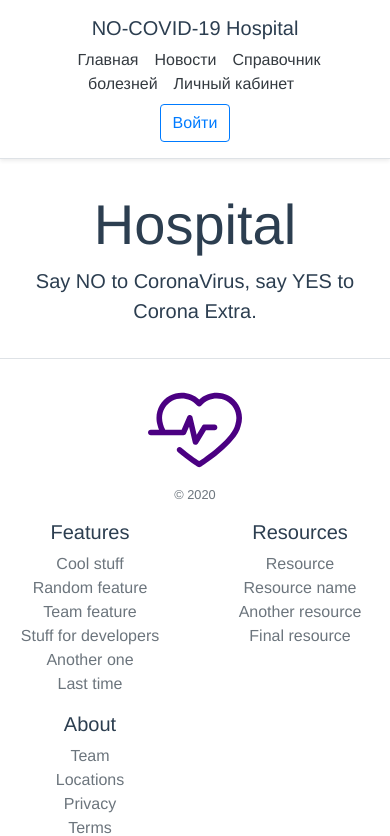
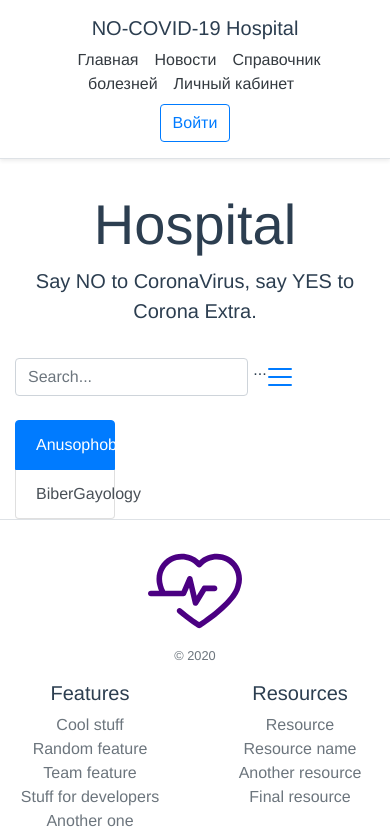
Before and after one commit to Themex/hospital, a Vue app: page /catalog in a window 390 px wide. Shown: the top 836 px of the page. Built offline with nearby package versions, Linux system fonts and the light colour scheme.

Commit message:
Added Catalog and News

```diff
--- a/src/assets/scss/_containers.scss
+++ b/src/assets/scss/_containers.scss
@@ -14,6 +14,10 @@
   max-width: 300px;
 }
 
+.forty-height {
+  height: 40%;
+}
+
 form {
   text-align: left;
   width: 100%;
--- /dev/null
+++ b/src/components/Topic.vue
@@ -0,0 +1,37 @@
+<template>
+  <div class="card mb-4 shadow-sm">
+    <div class="card-header">
+      <h4 class="my-0 font-weight-normal" v-html="title"></h4>
+    </div>
+    <div class="card-body">
+      <h1 class="card-title news-card-title" v-html="subtitle"></h1>
+      <div class="forty-height mt-3 mb-4" v-html="msg"></div>
+      <button
+        @click="$router.push(link)"
+        type="button"
+        :class="[
+          'btn',
+          'btn-lg',
+          'btn-block',
+          isFirst ? 'btn-outline-primary' : 'btn-primary'
+        ]"
+      >
+        {{ linkMsg }}
+      </button>
+    </div>
+  </div>
+</template>
+
+<script>
+export default {
+  name: "Topic",
+  props: {
+    msg: Object,
+    linkMsg: String,
+    title: Object,
+    subtitle: Object,
+    link: Object,
+    isFirst: Boolean
+  }
+};
+</script>
--- a/src/router/index.js
+++ b/src/router/index.js
@@ -21,6 +21,16 @@ const routes = [
       import(/* webpackChunkName: "about" */ "../views/About.vue")
   },
   {
+    path: "/news",
+    name: "News",
+    component: () => import("../views/News")
+  },
+  {
+    path: "/catalog",
+    name: "Catalog",
+    component: () => import("../views/Catalog")
+  },
+  {
     path: "/signIn",
     name: "SignIn",
     component: SignIn
--- /dev/null
+++ b/src/views/Catalog.vue
@@ -0,0 +1,107 @@
+<template>
+  <div class="row">
+    <div class="col-4">
+      <div class="mb-4">
+        <form role="search" class="bd-search d-flex align-items-center">
+          <span
+            class="algolia-autocomplete algolia-autocomplete-left"
+            style="position: relative; display: inline-block; direction: ltr;"
+            ><input
+              type="search"
+              class="form-control ds-input"
+              id="search-input"
+              placeholder="Search..."
+              aria-label="Search for..."
+              autocomplete="off"
+              data-docs-version="4.4"
+              spellcheck="false"
+              role="combobox"
+              aria-autocomplete="list"
+              aria-expanded="false"
+              aria-owns="algolia-autocomplete-listbox-0"
+              dir="auto"
+              style="position: relative; vertical-align: top;"/>
+            <pre
+              aria-hidden="true"
+              style='position: absolute; visibility: hidden; white-space: pre; font-family: -apple-system, system-ui, "Segoe UI", Roboto, "Helvetica Neue", Arial, "Noto Sans", sans-serif, "Apple Color Emoji", "Segoe UI Emoji", "Segoe UI Symbol", "Noto Color Emoji"; font-size: 16px; font-style: normal; font-variant: normal; font-weight: 400; word-spacing: 0px; letter-spacing: normal; text-indent: 0px; text-rendering: auto; text-transform: none;'
+            >
+d</pre
+            >
+            <span
+              class="ds-dropdown-menu ds-with-1"
+              role="listbox"
+              id="algolia-autocomplete-listbox-0"
+              style="position: absolute; top: 100%; z-index: 100; left: 0px; right: auto; display: none;"
+              ><div class="ds-dataset-1"></div></span
+          ></span>
+          <button
+            class="btn btn-link bd-search-docs-toggle d-md-none p-0 ml-3"
+            type="button"
+            data-toggle="collapse"
+            data-target="#bd-docs-nav"
+            aria-controls="bd-docs-nav"
+            aria-expanded="false"
+            aria-label="Toggle docs navigation"
+          >
+            <svg
+              xmlns="http://www.w3.org/2000/svg"
+              width="30"
+              height="30"
+              viewBox="0 0 30 30"
+              role="img"
+              focusable="false"
+            >
+              <title>Menu</title>
+              <path
+                stroke="currentColor"
+                stroke-linecap="round"
+                stroke-miterlimit="10"
+                stroke-width="2"
+                d="M4 7h22M4 15h22M4 23h22"
+              ></path>
+            </svg>
+          </button>
+        </form>
+      </div>
+
+      <div class="list-group" id="list-tab" role="tablist">
+        <a
+          class="list-group-item list-group-item-action d-flex justify-content-between align-items-center active"
+          id="list-home-list"
+          data-toggle="list"
+          href="#list-home"
+          role="tab"
+          aria-controls="home"
+          >Anusophobia</a
+        >
+        <a
+          class="list-group-item d-flex list-group-item-action justify-content-between align-items-center"
+          id="list-profile-list"
+          data-toggle="list"
+          href="#list-profile"
+          role="tab"
+          aria-controls="profile"
+          >BiberGayology</a
+        >
+      </div>
+    </div>
+    <div class="col-8">
+      <div class="tab-content" id="nav-tabContent">
+        <div
+          class="tab-pane fade show active"
+          id="list-home"
+          role="tabpanel"
+          aria-labelledby="list-home-list"
+        >
+          ...
+        </div>
+        <div
+          class="tab-pane fade"
+          id="list-profile"
+          role="tabpanel"
+          aria-labelledby="list-profile-list"
+        ></div>
+      </div>
+    </div>
+  </div>
+</template>
--- /dev/null
+++ b/src/views/News.vue
@@ -0,0 +1,55 @@
+<template>
+  <div class="card-deck mb-3 text-center">
+    <topic
+      v-for="piece of news"
+      v-bind:key="piece.id"
+      :title="piece.title"
+      :subtitle="piece.subtitle"
+      :link-msg="piece.linkMsg"
+      :msg="piece.msg"
+      :is-first="piece.isFirst"
+      :link="piece.link"
+    ></topic>
+  </div>
+</template>
+
+<script>
+import Topic from "../components/Topic";
+export default {
+  name: "News",
+  data() {
+    return {
+      news: [
+        {
+          id: 1,
+          title: "Corona Extra",
+          subtitle: "No money",
+          linkMsg: "Hey you!",
+          msg: "B2С for free",
+          link: {},
+          isFirst: true
+        },
+        {
+          id: 2,
+          title: "Babushka death",
+          subtitle: "Attack",
+          linkMsg: "Check this out",
+          msg: "Oh la la RIP"
+        },
+        {
+          id: 3,
+          title: "Pro",
+          subtitle: '$29 <small class="text-muted">/ mo</small>',
+          linkMsg: "Check this out",
+          msg: "We need qualified Personnel"
+        }
+      ]
+    };
+  },
+  components: {
+    topic: Topic
+  }
+};
+</script>
+
+<style scoped></style>
```
Also changed, not shown: src/components/HelloWorld.vue (deleted, +0 -154 lines).
